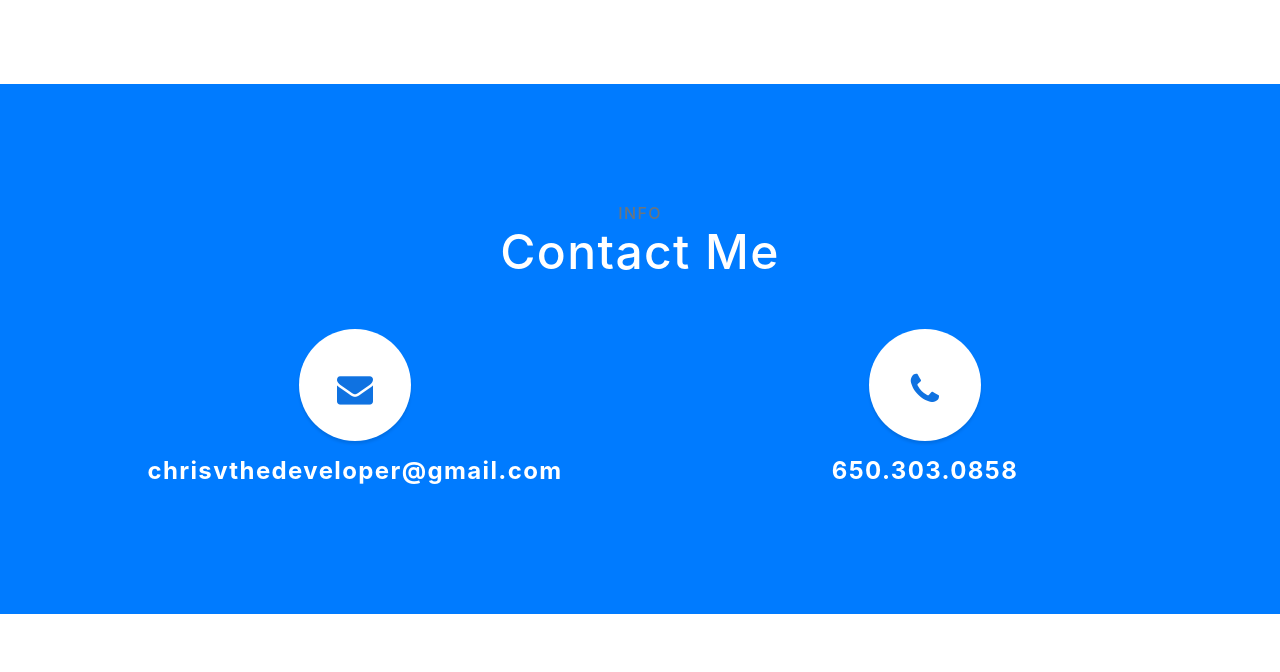
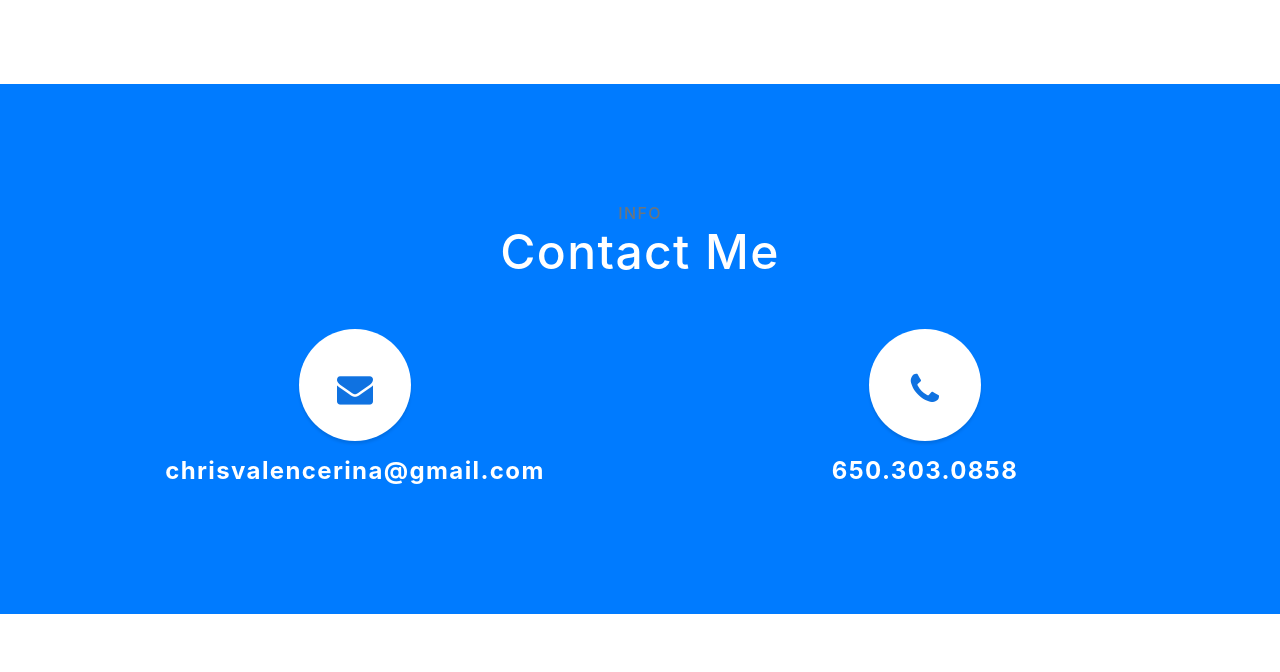
Before and after one commit to CHVRZVRD/Portfolio, a website with bundled scripts: page index.html in a window 1280 px wide. Shown: the part 4404-5076 px from the top of the page. Built offline with nearby package versions, Linux system fonts and the light colour scheme.

Commit message:
update email

```diff
--- a/index.html
+++ b/index.html
@@ -355,7 +355,7 @@
               <i class="fa fa-envelope"></i>
             </span>
             <h4>
-              <strong>chrisvthedeveloper@gmail.com</strong>
+              <strong>chrisvalencerina@gmail.com</strong>
             </h4>
           </div>
           <div class="col-lg-0 col-md-6 mb-5 mb-lg-0">
```
